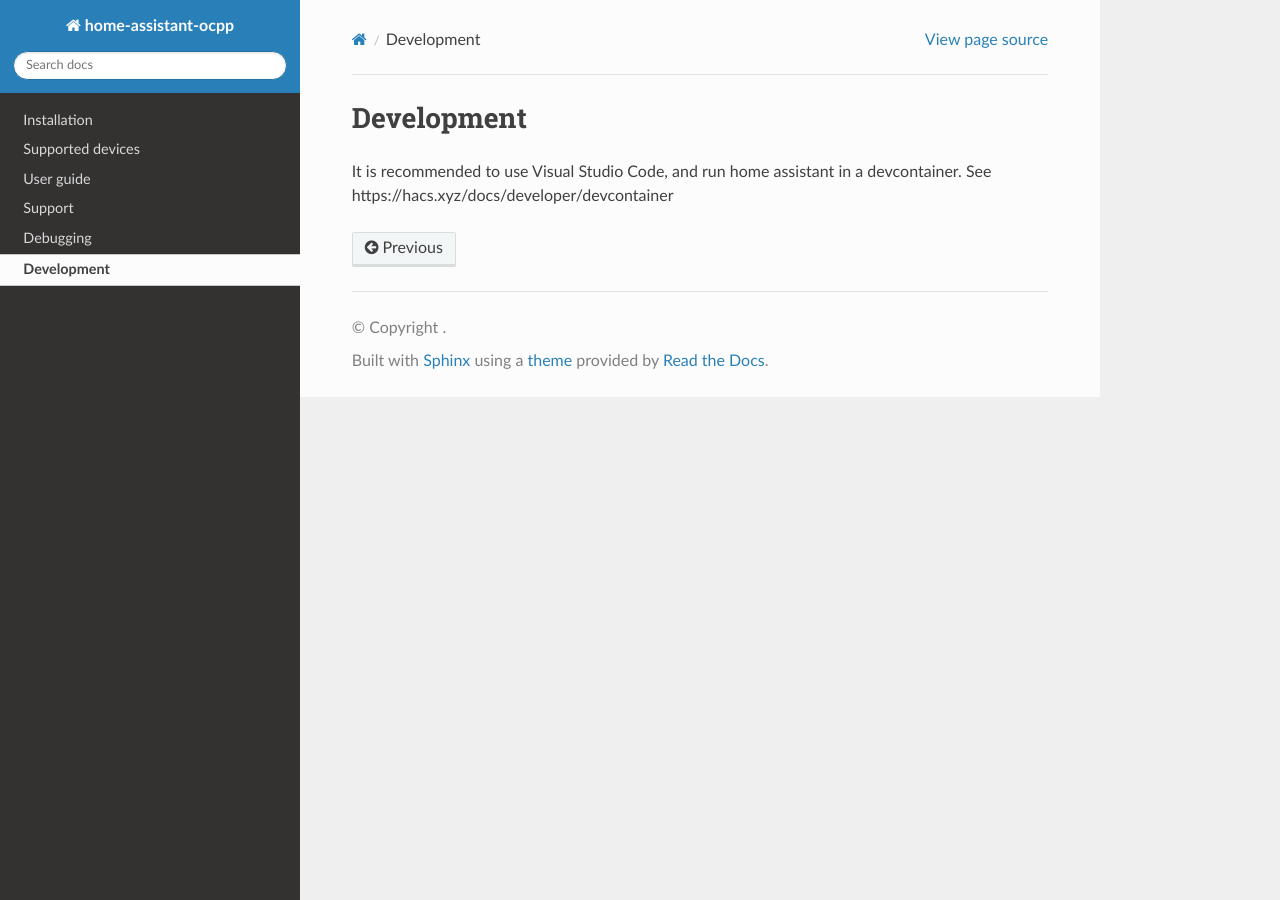
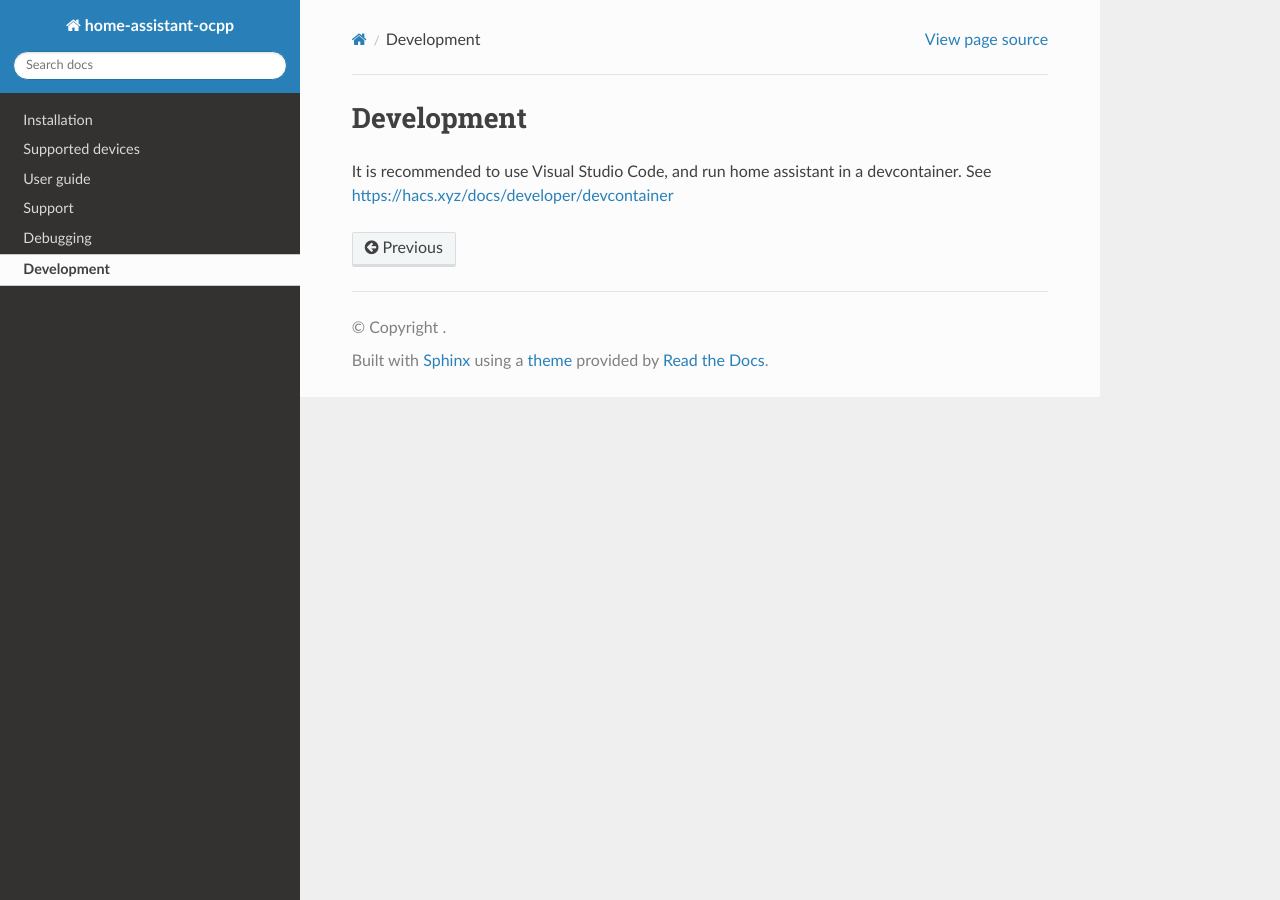
Before and after one commit to lbbrhzn/ocpp, a Sphinx documentation site: the page built from docs/development.md, in a window 1280 px wide. Built offline with Sphinx 7.4.7 and the Read the Docs theme 2.0.0, drawn with Linux system fonts in a browser that asks for light colours; part of the change alters nothing that is shown.

```diff
--- a/docs/development.md
+++ b/docs/development.md
@@ -2,4 +2,4 @@ Development
 ===========
 
 It is recommended to use Visual Studio Code, and run home assistant in a devcontainer.
-See https://hacs.xyz/docs/developer/devcontainer
+See [https://hacs.xyz/docs/developer/devcontainer](https://hacs.xyz/docs/developer/devcontainer)
```
